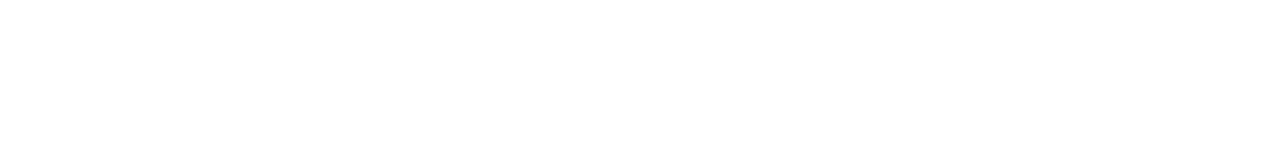
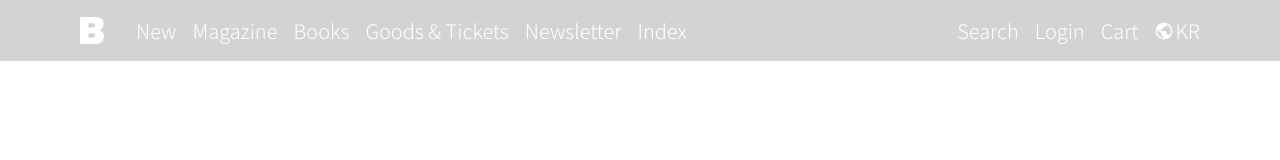
Before and after one commit to sbr66/Magazine_B, a plain HTML site: page index.html in a window 1280 px wide. Drawn offline with Linux system fonts and the light colour scheme; a web font is replaced by a local one.

Commit message:
header layout

```diff
--- a/index.html
+++ b/index.html
@@ -8,11 +8,30 @@
     <link rel="stylesheet" href="style.css" />
   </head>
   <body>
-    <header>
-      <div class="logo"></div>
-      <div class="menu">
-        <ul class="left"></ul>
-        <ul class="right"></ul>
+    <header id="header">
+      <div class="container">
+        <div class="left">
+          <div class="logo">
+            <a href="#"><img src="/images/header_logo_white.svg" alt="" /></a>
+          </div>
+          <ul class="left-list">
+            <li><a href="#">New</a></li>
+            <li><a href="#">Magazine</a></li>
+            <li><a href="#">Books</a></li>
+            <li><a href="#">Goods & Tickets</a></li>
+            <li><a href="#">Newsletter</a></li>
+            <li><a href="#">Index</a></li>
+          </ul>
+        </div>
+        <ul class="right-list">
+          <li class="search">Search</li>
+          <li class="login"><a href="#">Login</a></li>
+          <li class="cart">Cart</li>
+          <li class="language">
+            <img src="images/asset2.png" alt="" />
+            <p>KR</p>
+          </li>
+        </ul>
       </div>
     </header>
   </body>
--- a/style.css
+++ b/style.css
@@ -0,0 +1,76 @@
+@import url(//db.onlinewebfonts.com/c/81db551dd19e720ed0bc40dbde312130?family=Beausite+Classic+Regular);
+@import url("https://fonts.googleapis.com/css2?family=Noto+Sans+KR:wght@100;300&display=swap");
+
+html {
+  scroll-behavior: smooth;
+}
+body {
+  font-family: "Beausite Classic Regular", "Noto Sans KR";
+}
+* {
+  margin: 0;
+  padding: 0;
+  box-sizing: border-box;
+}
+ol,
+ul {
+  list-style: none;
+}
+a {
+  text-decoration: none;
+}
+
+.container {
+  padding: 0 5rem;
+  font-size: 1.25rem;
+}
+
+#header {
+  background: lightgrey;
+  padding: 1rem 0;
+  backdrop-filter: blur(10px);
+}
+#header > .container {
+  display: flex;
+  justify-content: space-between;
+}
+#header .left {
+  display: flex;
+  align-items: center;
+}
+
+#header .logo a {
+  display: flex; /*block으로 지정하면 왜 이미지 아래에 틈이 생기는지?*/
+  width: 1.5rem;
+  margin-right: 2rem;
+}
+#header .logo img {
+  width: 100%;
+}
+
+#header .left-list {
+  display: flex;
+  column-gap: 1rem;
+}
+#header .left .left-list a {
+  color: #fff;
+}
+#header .right-list {
+  display: flex;
+  column-gap: 1rem;
+  align-items: center;
+  color: #fff;
+  cursor: pointer;
+}
+#header .right-list a {
+  color: #fff;
+}
+#header .right-list .language {
+  display: flex;
+  align-items: center;
+  column-gap: 1px;
+}
+#header .right-list .language img {
+  width: 1.25rem;
+  object-fit: scale-down;
+}
```
Also changed, not shown: images/asset0.png (renamed from images/asset 0.png), images/asset1.png (renamed from images/asset 1.png), images/asset10.png (renamed from images/asset 10.png), images/asset11.png (renamed from images/asset 11.png), images/asset12.svg (renamed from images/asset 12.svg), images/asset13.png (renamed from images/asset 13.png), images/asset2.png (renamed from images/asset 2.png), images/asset3.svg (renamed from images/asset 3.svg), images/asset4.svg (renamed from images/asset 4.svg), images/asset5.png (renamed from images/asset 5.png), images/asset6.png (renamed from images/asset 6.png), images/asset7.png (renamed from images/asset 7.png), images/asset8.svg (renamed from images/asset 8.svg), images/asset9.html (renamed from images/asset 9.html), 1 more files.
